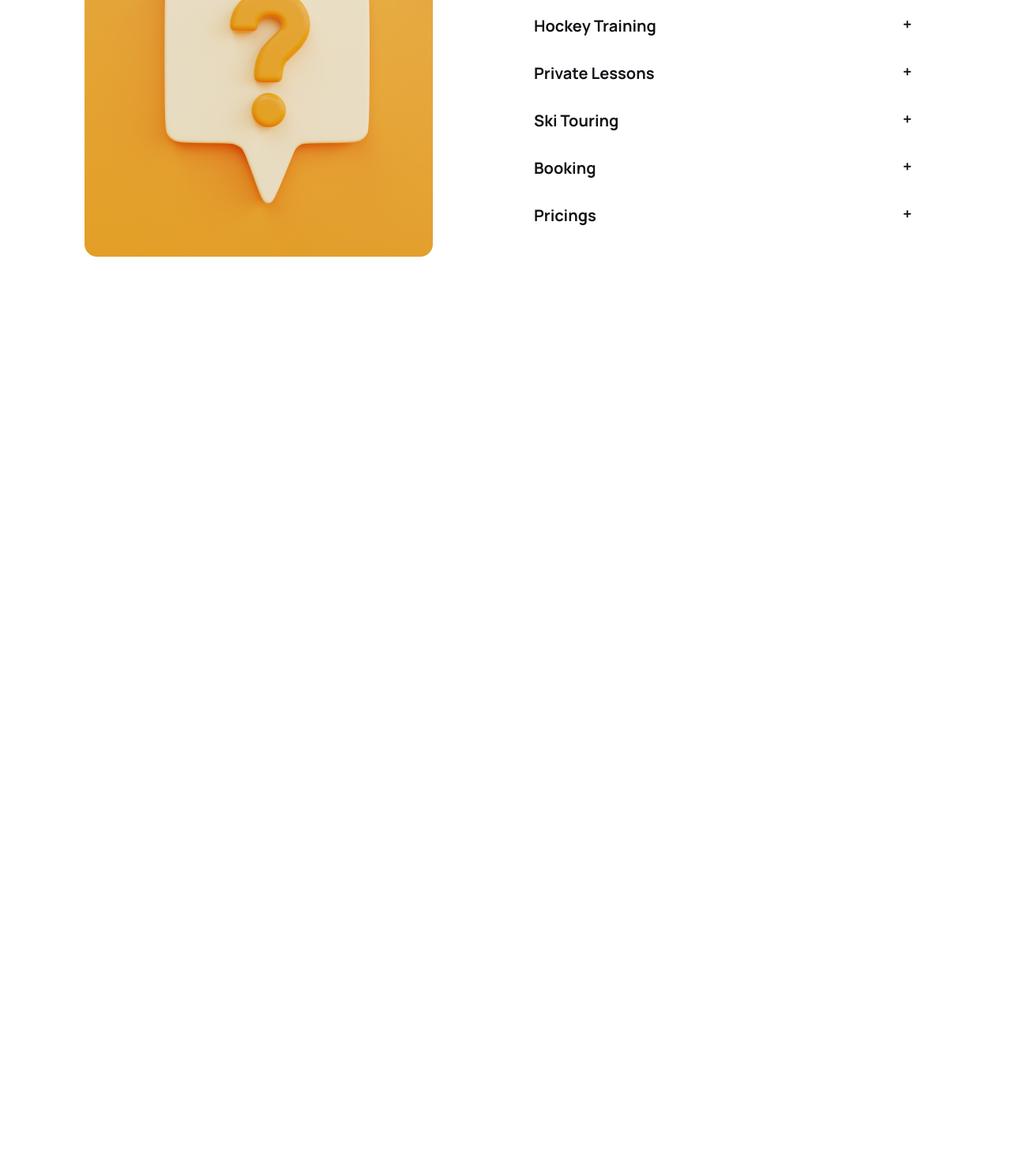
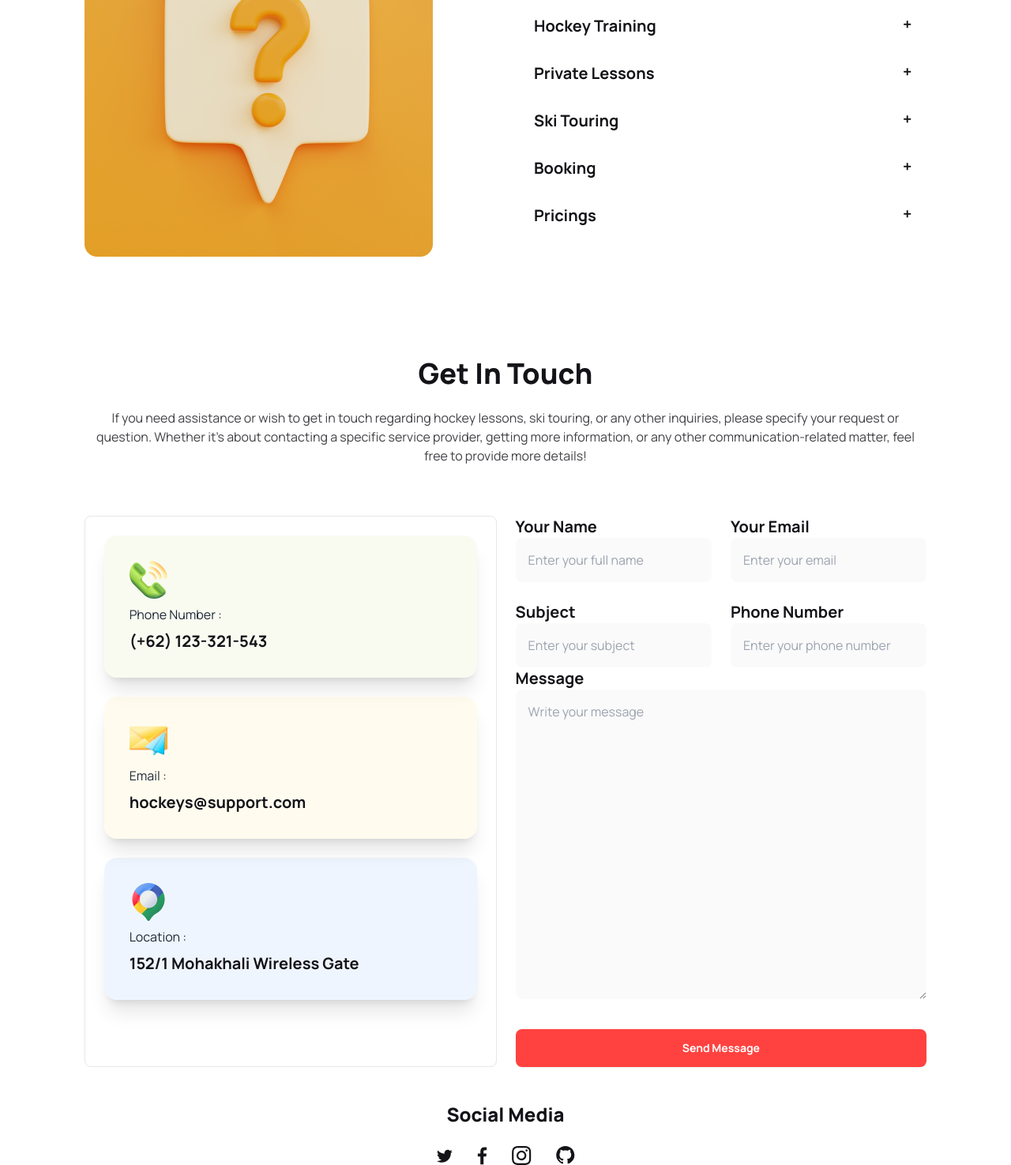
Before and after one commit to salman-ibne-shofi/final-exam-03, a plain HTML site: page index.html in a window 1280 px wide. Shown: the part 3533-5008 px from the top of the page at 79% size. Before the commit the page ends 3858 px from the top, so only its background shows below. Drawn offline with nearby package versions, Linux system fonts and the light colour scheme.

Commit message:
added get in touch and social media section

```diff
--- a/index.html
+++ b/index.html
@@ -498,7 +498,10 @@
                 </div>
                 <div class="flex gap-10 mt-28">
                     <div class="w-1/2">
-                        <img class="mt-6" src="./B9A3-Hockeys-main/Images/11.png" />
+                        <img
+                            class="mt-6"
+                            src="./B9A3-Hockeys-main/Images/11.png"
+                        />
                     </div>
                     <div class="w-1/2">
                         <div class="collapse collapse-plus">
@@ -631,6 +634,112 @@
                         </div>
                     </div>
                 </div>
+                <!-- Get in touch section -->
+                <div class="text-center">
+                    <h3
+                        class="text-hockey-primary-title text-4xl font-extrabold mt-32"
+                    >
+                        Get In Touch
+                    </h3>
+                    <p class="text-hockey-primary-paragraph mt-6">
+                        If you need assistance or wish to get in touch regarding
+                        hockey lessons, ski touring, or any other inquiries,
+                        please specify your request or question. Whether it's
+                        about contacting a specific service provider, getting
+                        more information, or any other communication-related
+                        matter, feel free to provide more details!
+                    </p>
+                </div>
+                <div class="flex mt-16 justify-between gap-6">
+                    <div
+                        class="flex flex-col gap-6 p-6 border rounded-lg w-1/2"
+                    >
+                        <div class="card w-full bg-[#bcd36e19] shadow-xl">
+                            <div class="card-body">
+                                <img
+                                    class="w-12"
+                                    src="./B9A3-Hockeys-main/Images/Group 1171275317.png"
+                                />
+                                <p>Phone Number :</p>
+                                <div class="card-actions">
+                                    <h3
+                                        class="text-hockey-primary-title text-xl font-bold"
+                                    >
+                                        (+62) 123-321-543
+                                    </h3>
+                                </div>
+                            </div>
+                        </div>
+                        <div class="card w-full bg-[#FDDD5F19] shadow-xl">
+                            <div class="card-body">
+                                <img
+                                    class="w-12"
+                                    src="./B9A3-Hockeys-main/Images/Group 1171275318.png"
+                                />
+                                <p>Email :</p>
+                                <div class="card-actions">
+                                    <h3
+                                        class="text-hockey-primary-title text-xl font-bold"
+                                    >
+                                        hockeys@support.com
+                                    </h3>
+                                </div>
+                            </div>
+                        </div>
+                        <div class="card w-full bg-[#629CF319] shadow-xl">
+                            <div class="card-body">
+                                <img
+                                    class="w-12"
+                                    src="./B9A3-Hockeys-main/Images/Group 1171275321.png"
+                                />
+                                <p>Location :</p>
+                                <div class="card-actions">
+                                    <h3
+                                        class="text-hockey-primary-title text-xl font-bold"
+                                    >
+                                        152/1 Mohakhali Wireless Gate
+                                    </h3>
+                                </div>
+                            </div>
+                        </div>
+                    </div>
+                    <div class="w-1/2">
+                        <div class="grid grid-cols-2 gap-6">
+                            <div>
+                                <p class="text-hockey-primary-title font-bold text-xl">Your Name</p>
+                                <input type="text" class="bg-[#13131805] w-full rounded-lg p-4" placeholder="Enter your full name"/>
+                            </div>
+                            <div>
+                                <p class="text-hockey-primary-title font-bold text-xl">Your Email</p>
+                                <input type="email" class="bg-[#13131805] w-full rounded-lg p-4" placeholder="Enter your email"/>
+                            </div>
+                            <div>
+                                <p class="text-hockey-primary-title font-bold text-xl">Subject</p>
+                                <input type="text" class="bg-[#13131805] w-full rounded-lg p-4" placeholder="Enter your subject"/>
+                            </div>
+                            <div>
+                                <p class="text-hockey-primary-title font-bold text-xl">Phone Number</p>
+                                <input type="number" class="bg-[#13131805] w-full rounded-lg p-4" placeholder="Enter your phone number"/>
+                            </div>
+                        </div>
+                        <div>
+                            <p class="text-hockey-primary-title font-bold text-xl">Message</p>
+                            <textarea rows="15" class="bg-[#13131805] w-full rounded-lg p-4" placeholder="Write your message"></textarea>
+                            <button class="btn bg-hockey-primary-btn text-hockey-primary-bg font-bold border-none mt-8 w-full">Send Message</button>
+                        </div>
+                    </div>
+                </div>
+                <div class="text-center mt-11">
+                    <h3
+                        class="font-extrabold text-2xl text-hockey-primary-title mb-6"
+                    >
+                        Social Media
+                    </h3>
+                    <img
+                        src="./B9A3-Hockeys-main/Images/Social.svg"
+                        class="mx-auto"
+                    />
+                </div>
             </main>
             <footer></footer>
         </div>
```
Also changed, not shown: B9A3-Hockeys-main/Images/Social.svg (added).
